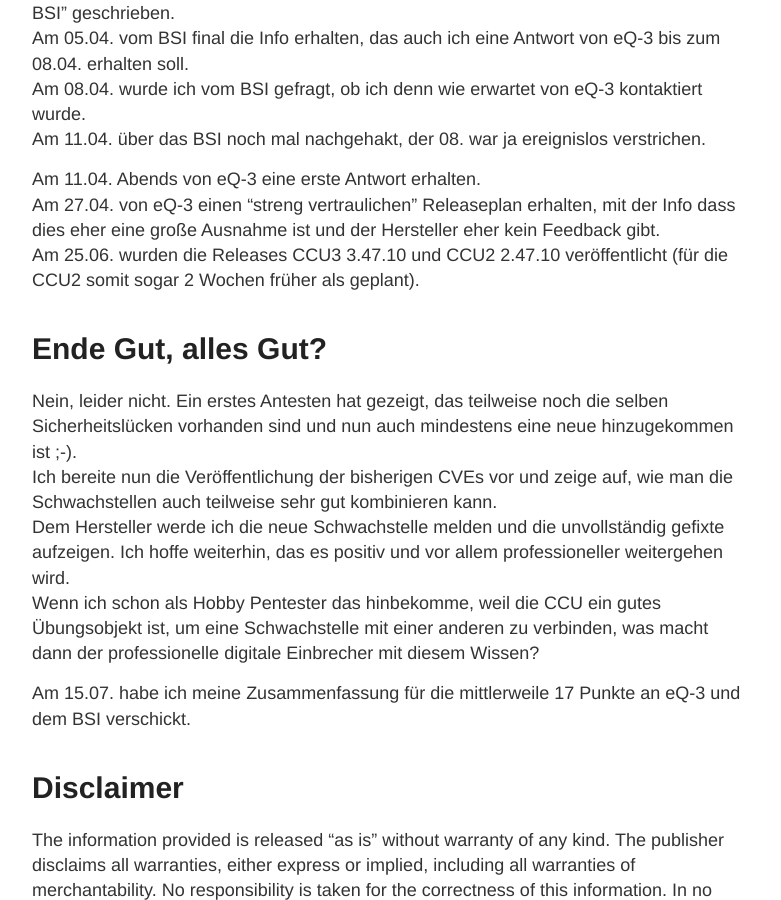
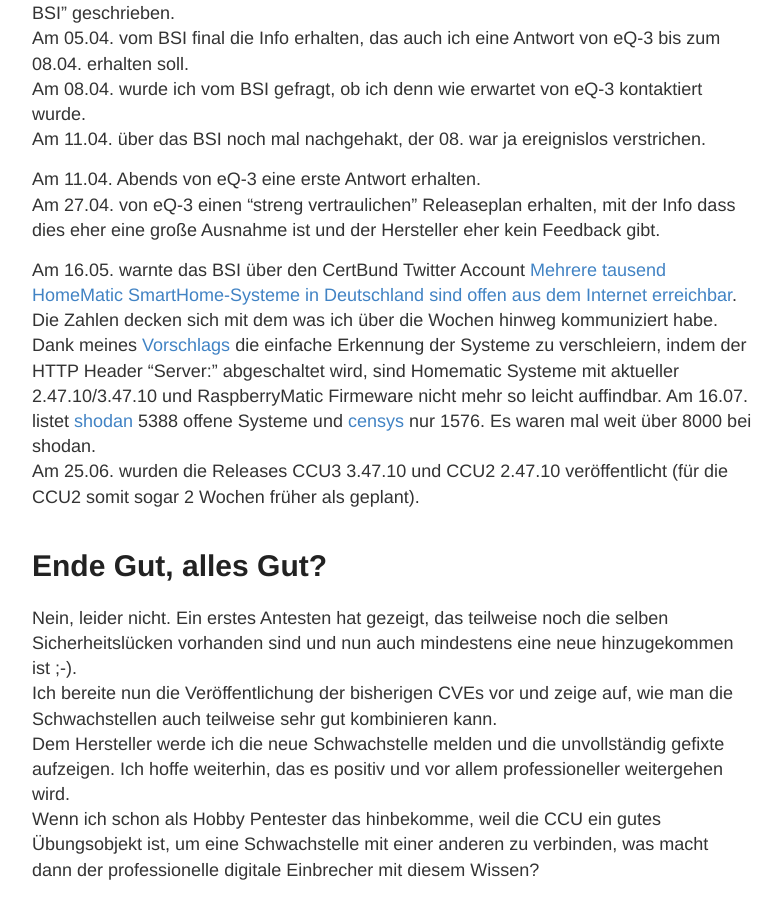
Before and after one commit to psytester/psytester.github.io, a Jekyll site: the page built from _posts/hacking_and_pentests/2019-07-09-eQ-3_Sicherheitsbewusstsein_zur_Homematic_CCU.md, in a window 1280 px wide and 900 px high, scrolled down 831 px. Shown: the whole window, without its empty margins (248-1029 px from the left). Built offline with Jekyll 4.4.1, drawn with Linux system fonts in a browser that asks for light colours.

Commit message:
Update 2019-07-09-eQ-3_Sicherheitsbewusstsein_zur_Homematic_CCU.md

```diff
--- a/_posts/hacking_and_pentests/2019-07-09-eQ-3_Sicherheitsbewusstsein_zur_Homematic_CCU.md
+++ b/_posts/hacking_and_pentests/2019-07-09-eQ-3_Sicherheitsbewusstsein_zur_Homematic_CCU.md
@@ -24,6 +24,11 @@
 
 Am 11.04. Abends von eQ-3 eine erste Antwort erhalten.<br>
 Am 27.04. von eQ-3 einen "streng vertraulichen" Releaseplan erhalten, mit der Info dass dies eher eine große Ausnahme ist und der Hersteller eher kein Feedback gibt.<br>
+
+Am 16.05. warnte das BSI über den CertBund Twitter Account [Mehrere tausend HomeMatic SmartHome-Systeme in Deutschland sind offen aus dem Internet erreichbar](https://www.twitter.com/certbund/status/1128955705451581440).<br>
+Die Zahlen decken sich mit dem was ich über die Wochen hinweg kommuniziert habe.<br>
+Dank meines [Vorschlags]( https://github.com/jens-maus/RaspberryMatic/pull/597) die einfache Erkennung der Systeme zu verschleiern, indem der HTTP Header "Server:" abgeschaltet wird, sind Homematic Systeme mit aktueller 2.47.10/3.47.10 und RaspberryMatic Firmeware nicht mehr so leicht auffindbar.
+Am 16.07. listet [shodan](https://www.shodan.io/search?query=%22ise+GmbH+HTTP-Server+v2.0%22) 5388 offene Systeme und [censys](https://censys.io/ipv4?q=%22ise+GmbH+HTTP-Server+v2.0%22) nur 1576. Es waren mal weit über 8000 bei shodan.<br>
 Am 25.06. wurden die Releases CCU3 3.47.10 und CCU2 2.47.10 veröffentlicht (für die CCU2 somit sogar 2 Wochen früher als geplant).
 
 # Ende Gut, alles Gut?
```
